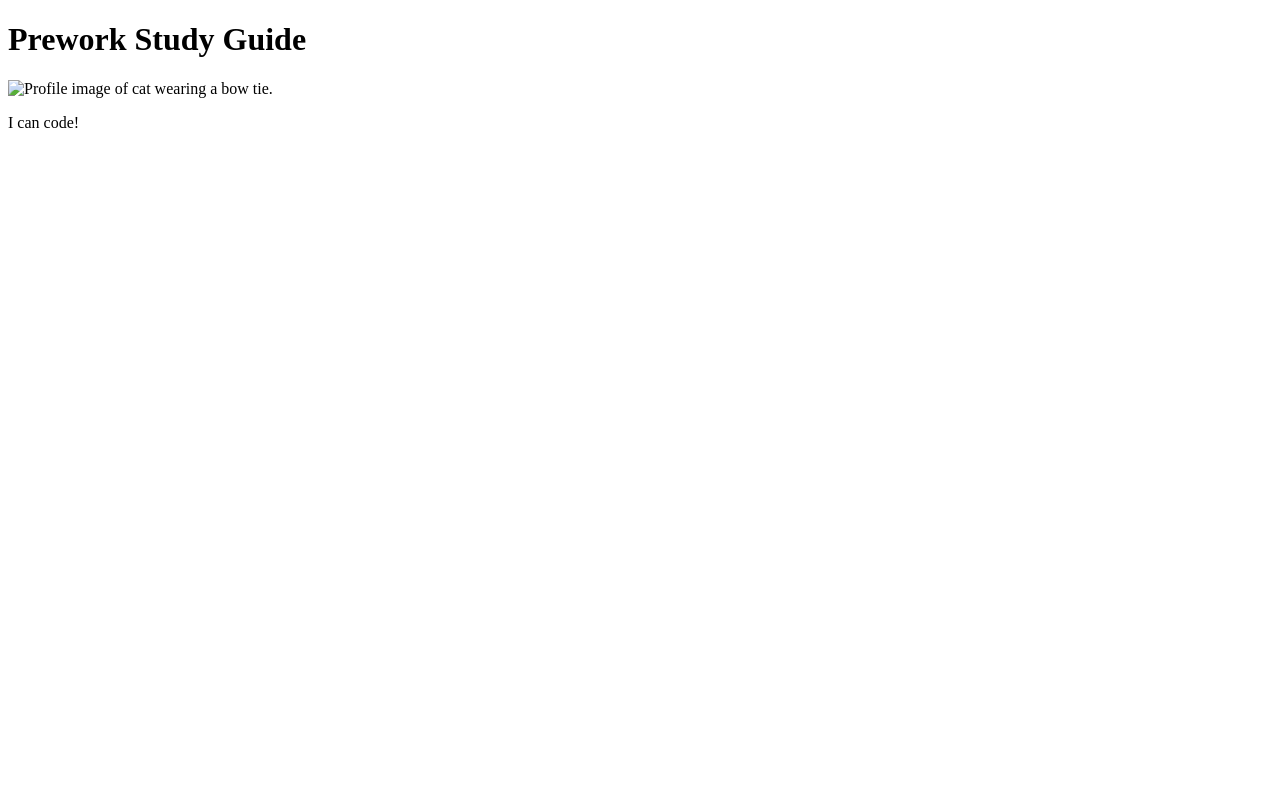
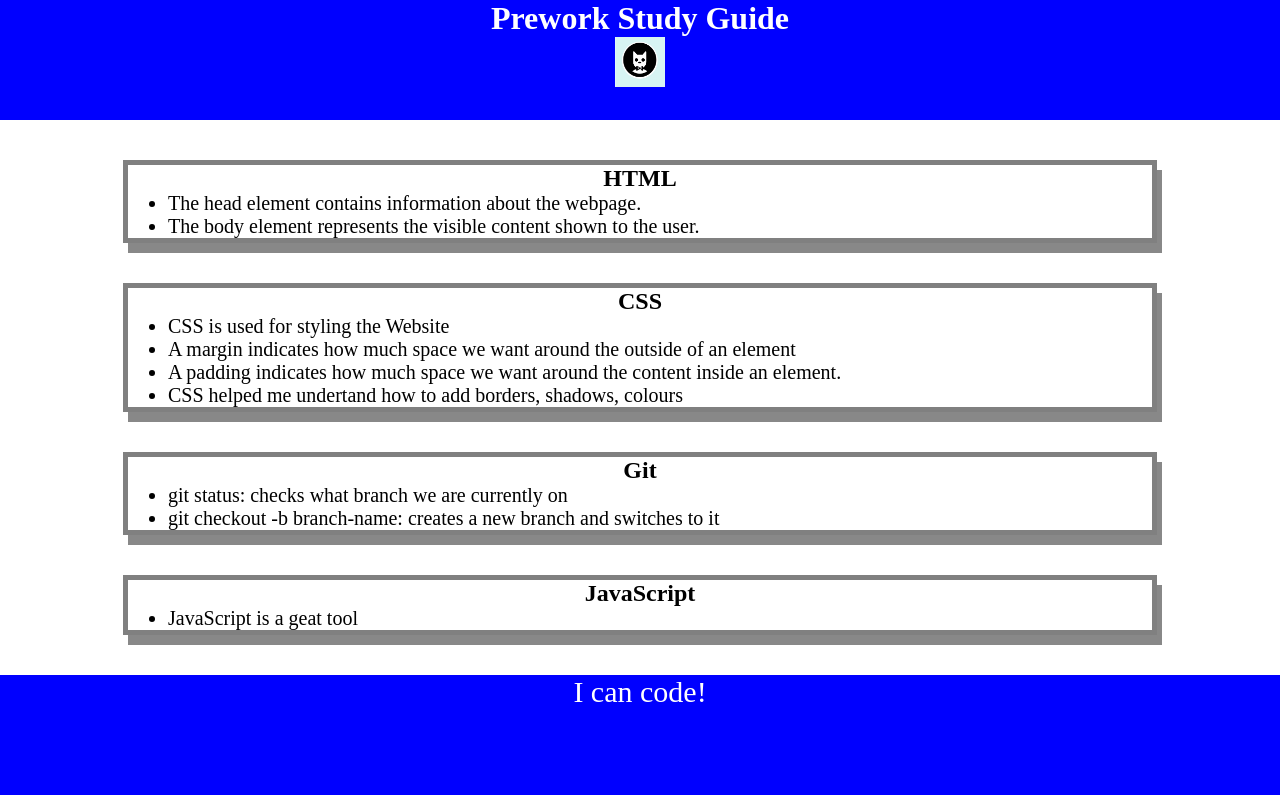
Before and after one commit to MihaiS1988/prework-study-guide, a plain HTML site: page index.html in a window 1280 px wide. Drawn offline with Linux system fonts and the light colour scheme.

Commit message:
added CSS to project

```diff
--- /dev/null
+++ b/assets1/style.css
@@ -0,0 +1,43 @@
+* {
+    margin: 0;
+    padding: 0;
+}
+
+
+header,
+footer {
+    width: 100%;
+    height: 120px;
+    background-color: blue ;
+    color: white;
+}
+
+
+h1,
+h2 {
+    text-align: center;
+}
+
+img {
+    display: block;
+    height: 50px;
+    width: 50px;
+    margin-left: auto;
+    margin-right: auto;
+
+}
+ul {
+    padding-left: 40px;
+    font-size: 20px;
+}
+
+p {
+    text-align: center;
+    font-size: 30px;
+  }
+  .card {
+    width: 80%;
+  margin: 40px auto;
+  border: 5px solid gray;
+  box-shadow: 5px 10px #888888;
+  }
--- a/index.html
+++ b/index.html
@@ -4,18 +4,57 @@
     <meta charset="UTF-8" />
     <meta http-equiv="X-UA-Compatible" content="IE=edge" />
     <meta name="viewport" content="width=device-width, initial-scale=1.0" />
+    <link rel="stylesheet" href="./assets1/style.css" />
     <title>Prework Study Guide</title>
   </head>
   <body>
-    <header id="header">
+    <header id="top">
       <h1>Prework Study Guide</h1>
-      <img
-        src="./assets/bowtie-cat.png"
-        alt="Profile image of cat wearing a bow tie."
-      />
+      <img src="./assets1/bowtie-cat.png" />
     </header>
     <main>
-      <!-- Student code goes here -->
+      <section class="card" id="html-section">
+        <h2>HTML</h2>
+        <ul>
+          <li>The head element contains information about the webpage.</li>
+          <li>
+            The body element represents the visible content shown to the user.
+          </li>
+        </ul>
+      </section>
+
+      <section class="card" id="css-section">
+        <h2>CSS</h2>
+        <ul>
+          <li>CSS is used for styling the Website</li>
+          <li>
+            A margin indicates how much space we want around the outside of an
+            element
+          </li>
+          <li>
+            A padding indicates how much space we want around the content inside
+            an element.
+          </li>
+          <li>CSS helped me undertand how to add borders, shadows, colours</li>
+        </ul>
+      </section>
+
+      <section class="card" id="git-section">
+        <h2>Git</h2>
+        <ul>
+          <li>git status: checks what branch we are currently on</li>
+          <li>
+            git checkout -b branch-name: creates a new branch and switches to it
+          </li>
+        </ul>
+      </section>
+
+      <section class="card" id="javascript-section">
+        <h2>JavaScript</h2>
+        <ul>
+          <li>JavaScript is a geat tool</li>
+        </ul>
+      </section>
     </main>
 
     <footer>
```
Also changed, not shown: assets1/bowtie-cat.png (added), bowtie-cat.png (deleted), 1 other file.
